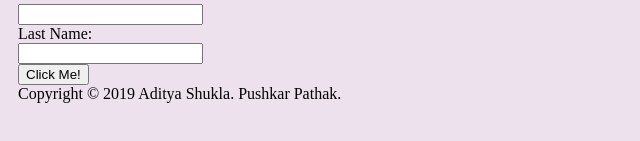
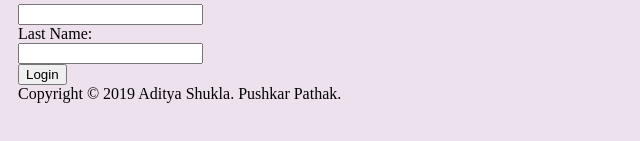
Before and after one commit to Adityash786/Typing-Master, a plain HTML site: page index.html in a window 1280 px wide. Shown: the part 259-400 px from the top of the page, 0-640 px from the left. Drawn offline with Linux system fonts and the light colour scheme.

Commit message:
Update index.html

```diff
--- a/index.html
+++ b/index.html
@@ -29,7 +29,7 @@
                         First Name:<br>
                         <input type="text" name="firstname"><br> Last Name:<br>
                         <input type="text" name="lastname">
-                        <button type="submit">Click Me!</button>
+                        <button type="submit">Login</button>
                     </form>
                 </div>
             </div>
```
